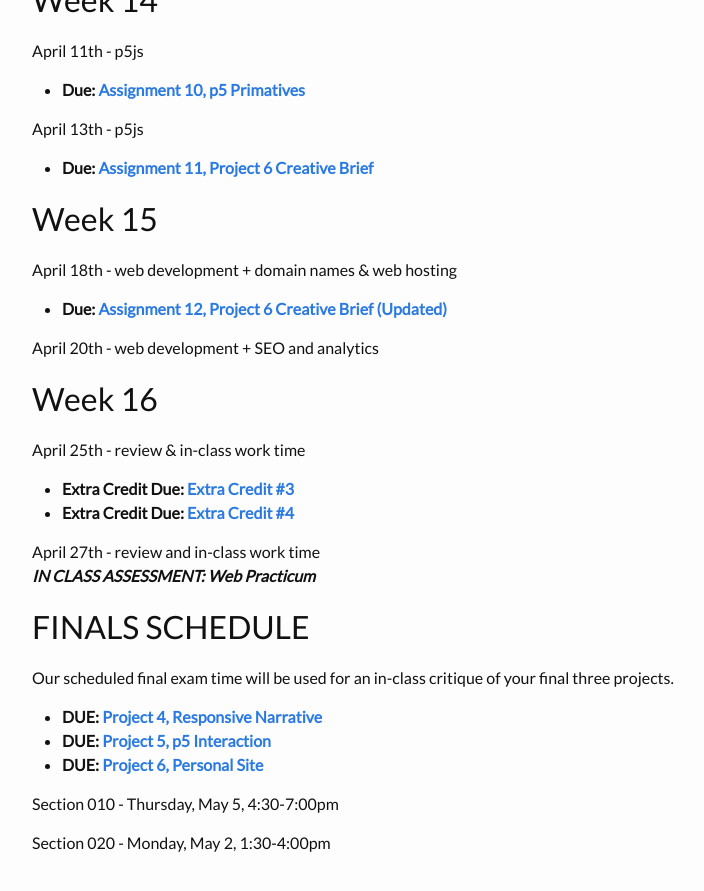
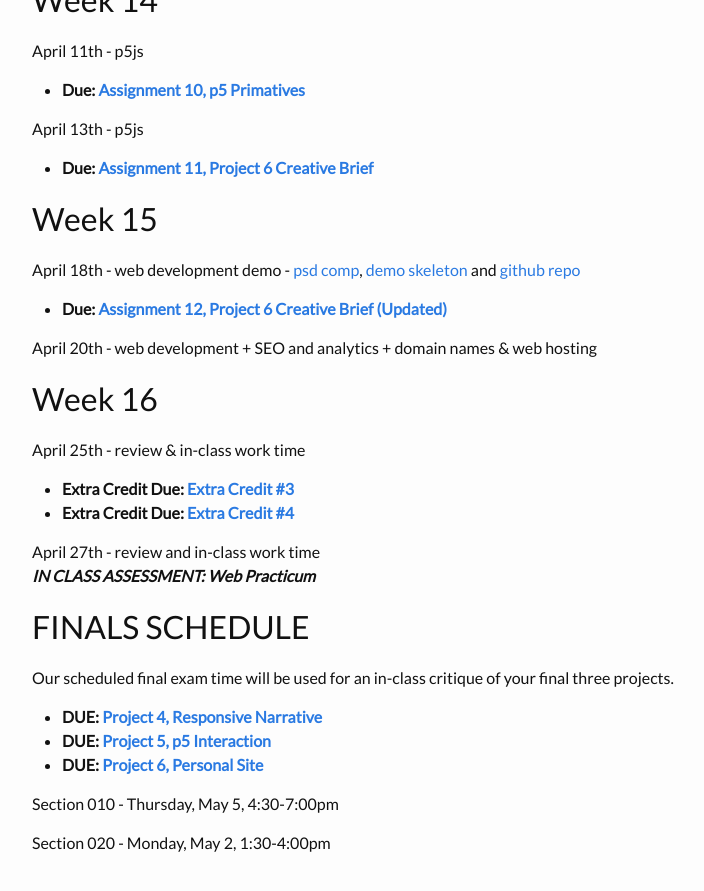
Before and after one commit to coloringchaos/web-spring-16, a Jekyll site: the page built from timeline.md, in a window 1280 px wide and 900 px high, scrolled down 2918 px. Shown: the top 891 px of the window, without its empty margins (238-942 px from the left). Built offline with Jekyll 4.4.1, drawn with Linux system fonts in a browser that asks for light colours.

Commit message:
updating timeline and resources for web dev demo

```diff
--- a/timeline.md
+++ b/timeline.md
@@ -126,11 +126,11 @@ April 13th - p5js
 + **Due: [Assignment 11, Project 6 Creative Brief](/web-spring-16/assignment-11)**
 
 # Week 15
-April 18th - web development + domain names & web hosting
+April 18th - web development demo - [psd comp](/web-spring-16/resources/web-design-demo-comp.psd), [demo skeleton](/web-spring-16/resources/demo-skeleton.zip) and [github repo](https://github.com/coloringchaos/atls2200-examples/tree/master/web-dev-demo)
 
 + **Due: [Assignment 12, Project 6 Creative Brief (Updated)](/web-spring-16/assignment-12)**
 
-April 20th - web development + SEO and analytics
+April 20th - web development + SEO and analytics + domain names & web hosting
 
 # Week 16
 April 25th - review & in-class work time
```
Also changed, not shown: 2 other files.
